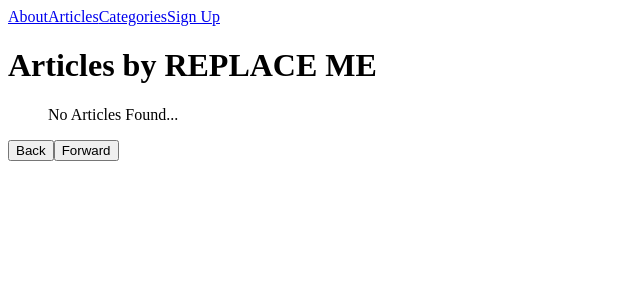
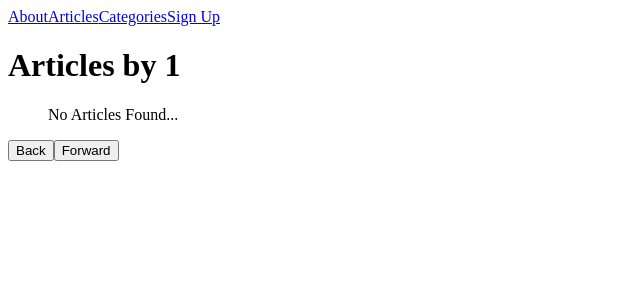
Before and after one commit to vishnusaibhosekar/react-router, a React (Create React App) app: page /authors/1 in a window 1280 px wide. Shown: the top 300 px of the page, without its empty margins (0-640 px from the left). Built offline with nearby package versions, Linux system fonts and the light colour scheme; the HTML template or start-up script is replaced by a standard one.

Commit message:
adds useParams for authors

```diff
--- a/src/components/Author.js
+++ b/src/components/Author.js
@@ -1,20 +1,18 @@
 import React from "react";
 import { useSelector } from "react-redux";
 import { selectAuthors } from "../features/authors/authorsSlice";
-import { Link } from "react-router-dom";
+import { Link, useParams } from "react-router-dom";
 
-// Import useParams from React Router
 
 export default function Author () {
-
-  // Extract the `name` URL parameter.
+  const { name } = useParams();
 
   const authors = useSelector(selectAuthors)
-  const author = authors["replace me"]
+  const author = authors[name]
 
   return (
     <main>
-      <h1>Articles by REPLACE ME</h1>
+      <h1>Articles by {name}</h1>
       <ul>
         {author && author.articles ? author.articles.map(slug => (
           <li key={slug}>
```
